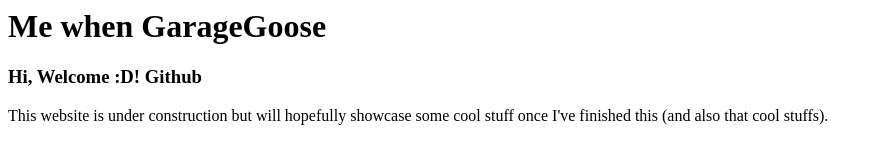
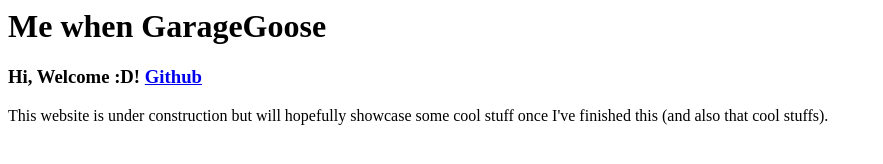
Before and after one commit to GarageGoose/garagegoose.github.io, a plain HTML site: page index.html in a window 1280 px wide. Shown: the whole page, without its empty margins (0-883 px from the left). Drawn offline with Linux system fonts and the light colour scheme.

Commit message:
Link fix

```diff
--- a/index.html
+++ b/index.html
@@ -1,5 +1,5 @@
 <html>
   <h1>Me when GarageGoose</h1>
-  <h3>Hi, Welcome :D! <a href"https://github.com/GarageGoose">Github</a></h3>
+  <h3>Hi, Welcome :D! <a href="https://github.com/GarageGoose">Github</a></h3>
   <p>This website is under construction but will hopefully showcase some cool stuff once I've finished this (and also that cool stuffs).</p>
 </html>
```
